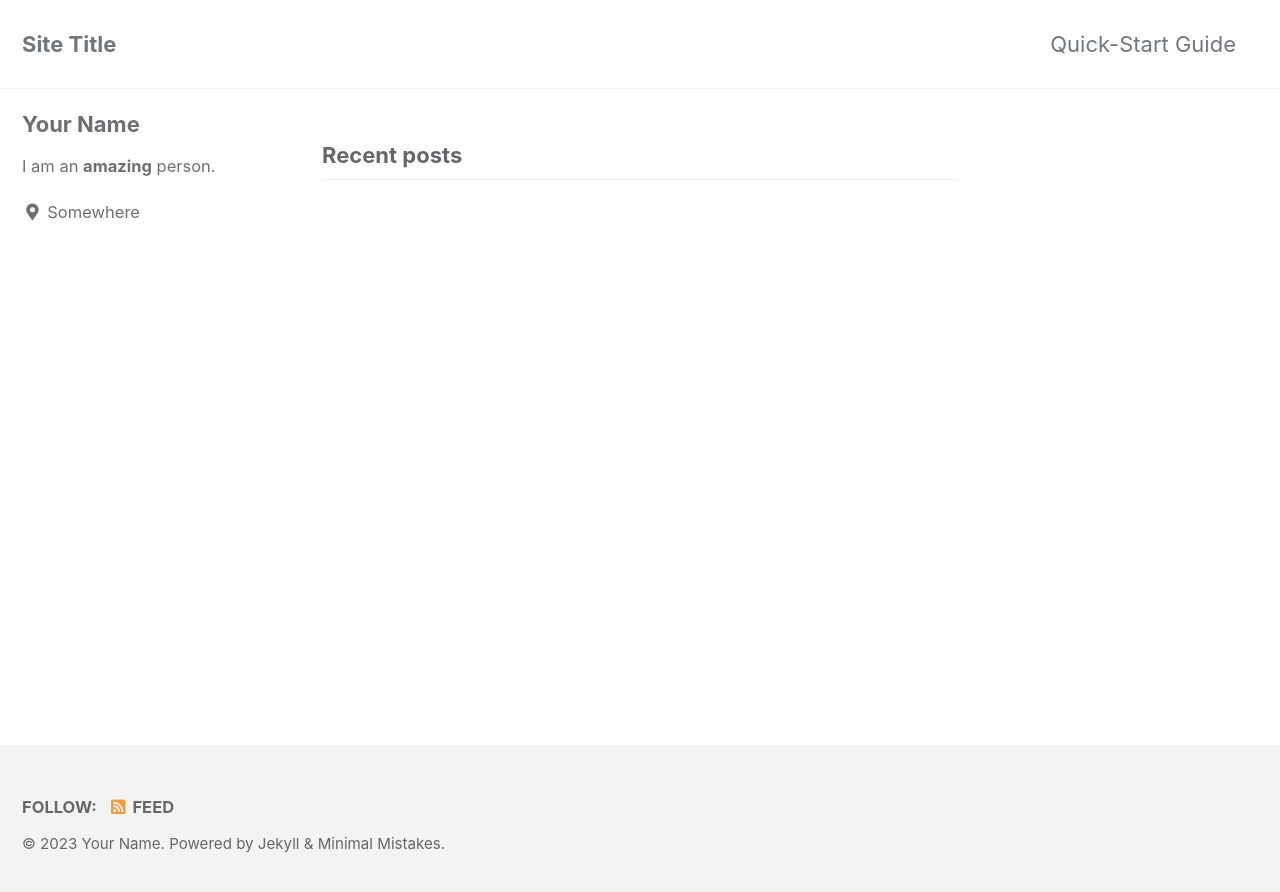
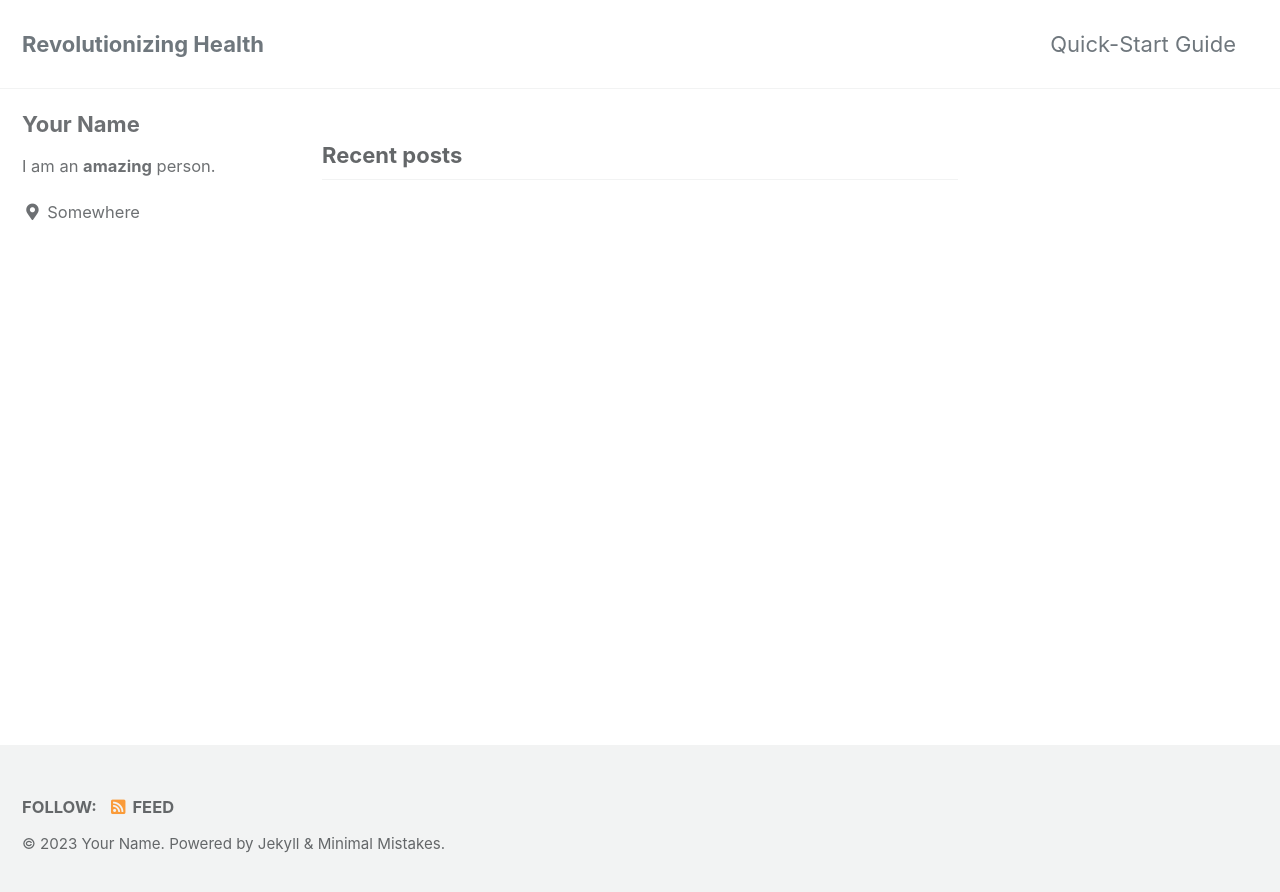
Before and after one commit to aminrezaei-img/Minimal-Mistakes, a Jekyll site: the page built from index.html, in a window 1280 px wide. Shown: the top 892 px of the page. Built offline with Jekyll 4.4.1, drawn with Linux system fonts in a browser that asks for light colours; cached includes are drawn as plain includes; the list of posts is cut into pages by our own code.

Commit message:
Update _config.yml
site title updated

```diff
--- a/_config.yml
+++ b/_config.yml
@@ -16,7 +16,7 @@ minimal_mistakes_skin    : "default" # "air", "aqua", "contrast", "dark", "dirt"
 
 # Site Settings
 locale                   : "en-US"
-title                    : "Site Title"
+title                    : "Revolutionizing Health"
 title_separator          : "-"
 subtitle                 : # site tagline that appears below site title in masthead
 name                     : "Your Name"
```
